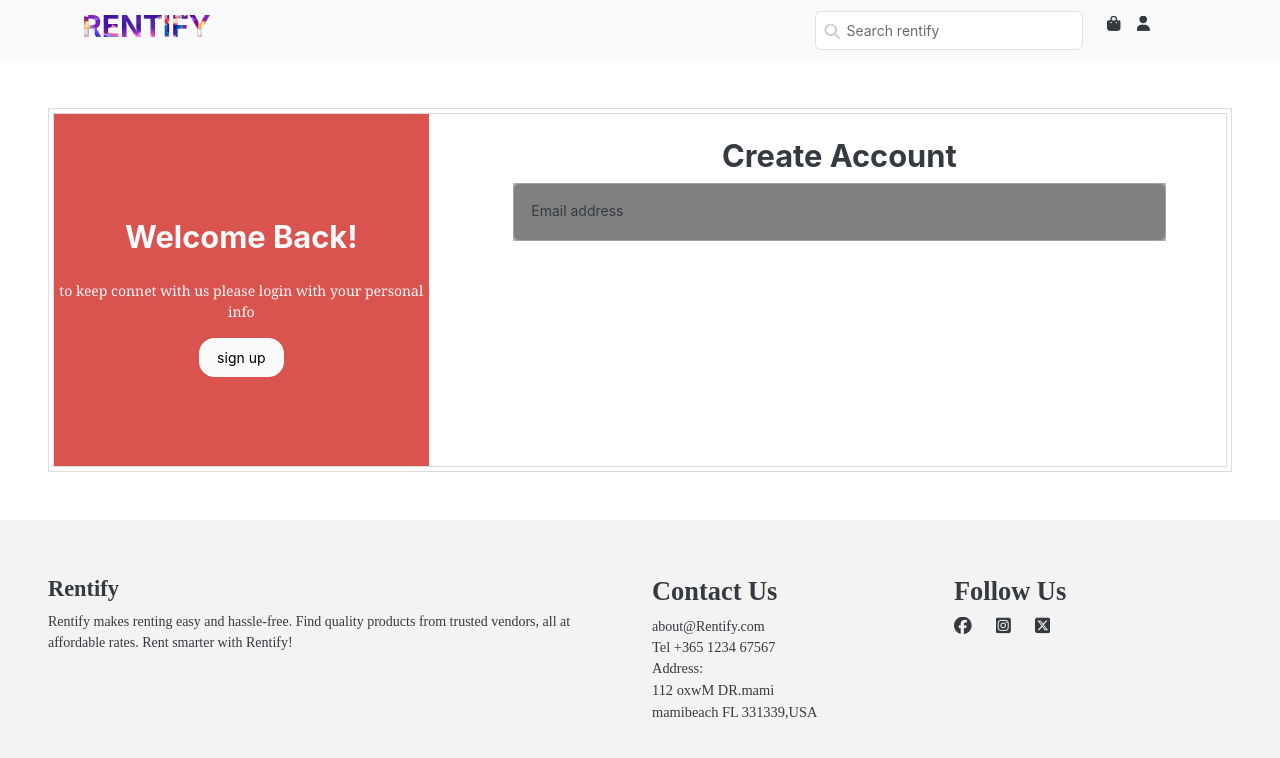
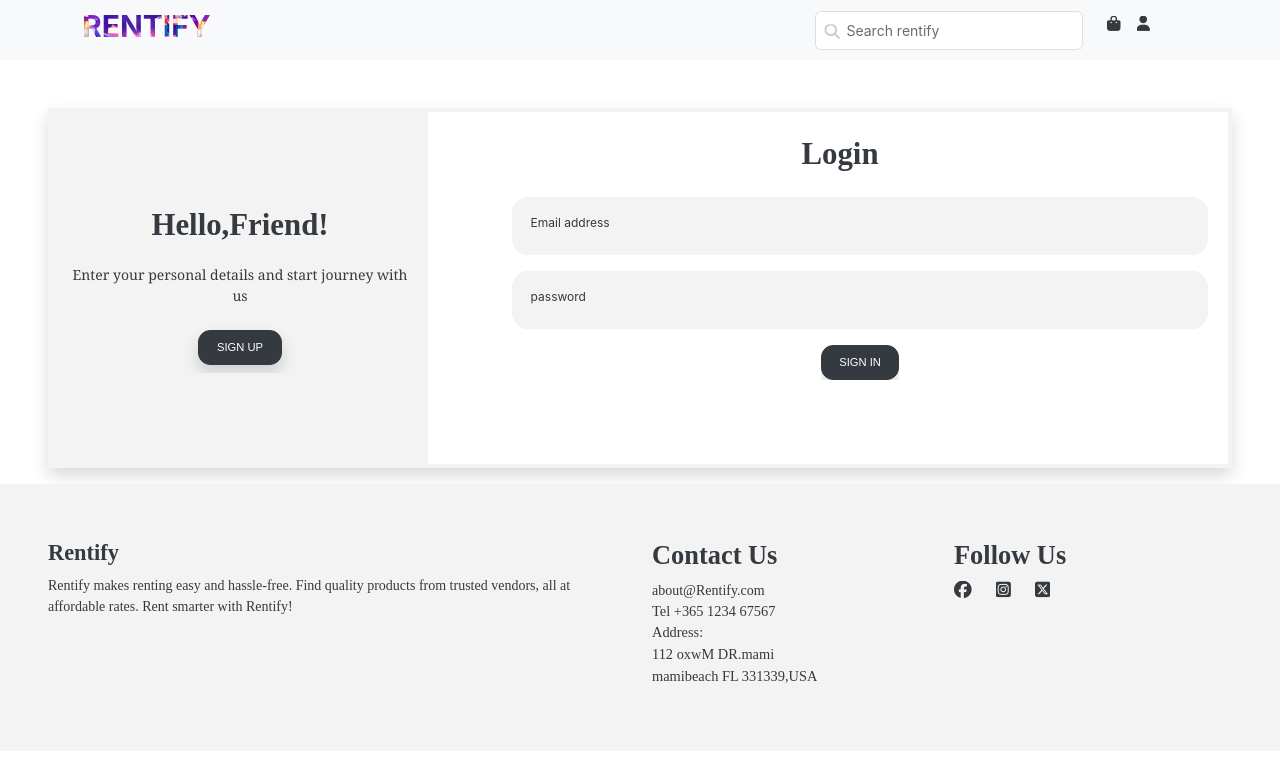
Before and after one commit to Naajiya/Rentify, a React (Vite) app: page /login in a window 1280 px wide. Shown: the top 758 px of the page. Built offline with nearby package versions, Linux system fonts and the light colour scheme.

Commit message:
signIn and signUp completed

```diff
--- a/src/App.jsx
+++ b/src/App.jsx
@@ -20,7 +20,7 @@ function App() {
       <Routes>
         <Route element={<LandingPage />} path='/' />
         <Route element ={<Auth/>} path='/login'/>
-        <Route element={<Auth/>} path='/register'/>
+        <Route element={<Auth insideRegister={true} /> }  path='/register'/>
       </Routes>
 
       <Footer/>
--- a/src/pages/Auth.jsx
+++ b/src/pages/Auth.jsx
@@ -2,37 +2,58 @@ import React from 'react'
 import { Col, Row } from 'react-bootstrap'
 import FloatingLabel from 'react-bootstrap/FloatingLabel';
 import Form from 'react-bootstrap/Form';
+import Button from 'react-bootstrap/Button';
+import { Link } from 'react-router-dom';
 
 
-
-function Auth() {
+function Auth({insideRegister}) {
   return (
 
     <div style={{ overflowX: 'hidden' }}>
-      <div className=' m-5 p-1 border'>
-        <div className=' border'>
-          <Row style={{ height: "22rem" }} >
-            <Col lg={4} >
-              <div className='bg-danger h-100 text-center d-flex justify-content-center align-items-center'>
+      <div className=' ms-5 me-5 mt-5 mb-3 p-1 shadow' style={{backgroundColor:'rgb(243, 243, 243)'}}>
+        <div className=' '>
+          <Row style={{ backgroundColor:'hsl(0, 0.00%, 100.00%)',height:'22rem'}} >
+            <Col lg={4} style={{backgroundColor:'rgb(255, 255, 255)'}}>
+              <div className='p-2 h-100 text-center d-flex justify-content-center align-items-center' style={{backgroundColor:'rgb(243, 243, 243)'}}>
                 <div>
-                  <h3 className='text-light p-3'>Welcome Back!</h3>
-                  <p className='text-light text-justify' style={{ fontSize: '14px' }}>to keep connet with us please login with your personal info</p>
+                  <h3 className=' p-1 ' style={{fontFamily:'cursive'}}> { insideRegister ?' Welcome Back!' : 'Hello,Friend!' }</h3>
+                  <p className=' text-justify p-2 ' style={{ fontSize: '14px' }}> {insideRegister ? 'To keep connet with us please login with your personal info':'Enter your personal details and start journey with us'}</p>
                   {/* <Buttob></Buttob> */}
-                  <button className='btn btn-light'>sign up</button>
+                 <Link to={insideRegister? '/login':'/register'}> <button style={{fontSize:'0.7rem',fontFamily:'revert'}} className='btn btn-dark shadow mb-2'>SIGN {insideRegister ? 'IN':'UP' }</button></Link>
                 </div>
               </div>
             </Col>
             <Col className='text-center p-4'>
-              <h3 className='text-center'>Create Account</h3>
-              <div className='ms-5 m-5 mt-2 text-center d-flex flex-column justify-content-center align-items-center'>
+              <h3 className='text-center ' style={{fontFamily:'cursive'}}> {insideRegister ? 'Create Account':'Login '} </h3>
+              <div className='ms-5 m-2 mt-4 text-center d-flex flex-column justify-content-center align-items-center'>
+               { insideRegister   && <FloatingLabel
+                  controlId="username"
+                  label="username"
+                  className="mb-3 w-100 text-center"
+                  style={{fontSize:'12px',backgroundColor:'white !important'}}
+                >
+                  <Form.Control type="text" placeholder="username" style={{backgroundColor:'rgb(243, 243, 243)',border:'none',borderRadius:'1rem'}}/>
+                </FloatingLabel>}
+
                 <FloatingLabel
                   controlId="floatingInput"
                   label="Email address"
-                  className="mb-3 w-100 h-25 bg-secondary "
-                  style={{fontSize:'14px'}}
+                  className="mb-3 w-100 text-center"
+                  style={{fontSize:'12px',backgroundColor:'white !important'}}
                 >
-                  <Form.Control type="email" placeholder="name@example.com" style={{backgroundColor:'gray'}}/>
+                  <Form.Control type="email" placeholder="name@example.com" style={{backgroundColor:'rgb(243, 243, 243)',border:'none',borderRadius:'1rem'}}/>
                 </FloatingLabel>
+
+                <FloatingLabel
+                  controlId="password"
+                  label="password"
+                  className="mb-3 w-100 text-center"
+                  style={{fontSize:'12px',backgroundColor:'white !important'}}
+                >
+                  <Form.Control type="email" placeholder="password" style={{backgroundColor:'rgb(243, 243, 243)',border:'none',borderRadius:'1rem'}}/>
+                </FloatingLabel>
+
+                <Link><Button style={{fontSize:'0.7rem',fontFamily:'revert'}} className='shadow' variant="dark"> SIGN {insideRegister ? 'UP':'IN' } </Button></Link>
               </div>
             </Col>
           </Row>
```
